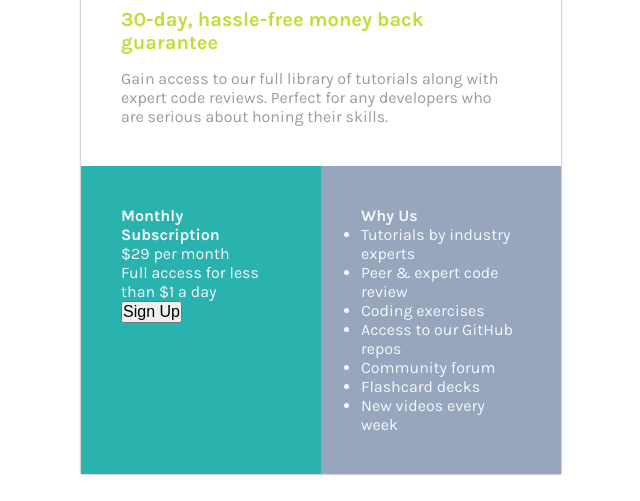
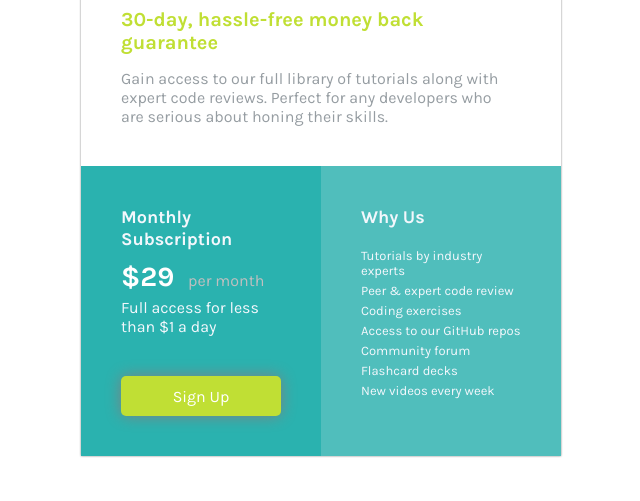
Before and after one commit to AbePlays/Frontend-Challenge-5, a plain HTML site: page index.html in a window 1280 px wide. Shown: the part 299-800 px from the top of the page, without its empty margins (319-959 px from the left). Drawn offline with Linux system fonts and the light colour scheme.

Commit message:
Completed

```diff
--- a/index.html
+++ b/index.html
@@ -36,8 +36,8 @@
       <div class="second">
         <div class="front">
           <h1>Monthly Subscription</h1>
-          <p>&dollar;29 per month</p>
-          <p>Full access for less than &dollar;1 a day</p>
+          <p class="one"><span>&dollar;29</span> per month</p>
+          <p class="two">Full access for less than &dollar;1 a day</p>
           <button type="submit">Sign Up</button>
         </div>
 
--- a/style.css
+++ b/style.css
@@ -1,12 +1,12 @@
 body {
   margin: 0;
   padding: 0;
-  font-family: "Karla", sans-serif;
 }
 * {
   margin: 0;
   padding: 0;
   font-size: 16px;
+  font-family: "Karla", sans-serif;
 }
 /*      TOP     */
 .top {
@@ -49,10 +49,48 @@ body {
   background-color: hsl(179, 62%, 43%);
 }
 
+.front h1 {
+  font-size: 18px;
+  padding-bottom: 10px;
+}
+
+.front span {
+  font-size: 28px;
+  font-weight: bolder;
+  padding-right: 10px;
+  color: white;
+}
+.one {
+  color: rgb(192, 191, 191);
+  padding-bottom: 5px;
+}
+
+.front button {
+  margin-top: 40px;
+  width: 100%;
+  height: 40px;
+  border: none;
+  color: white;
+  background-color: hsl(71, 73%, 54%);
+  border-radius: 5px;
+  box-shadow: 0 0 15px gray;
+}
+
 .back {
   padding: 40px;
   width: 50%;
-  background-color: hsl(218, 22%, 67%);
+  background-color: hsl(179, 46%, 53%);
+}
+
+.back li {
+  list-style-type: none;
+  font-size: 13px;
+  padding-bottom: 5px;
+}
+
+.back h1 {
+  font-size: 18px;
+  padding-bottom: 20px;
 }
 
 /*      FOOTER      */
```
